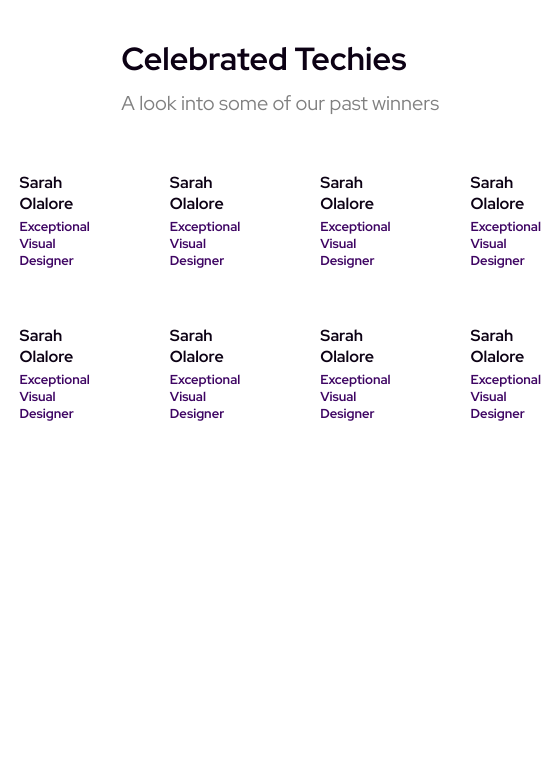
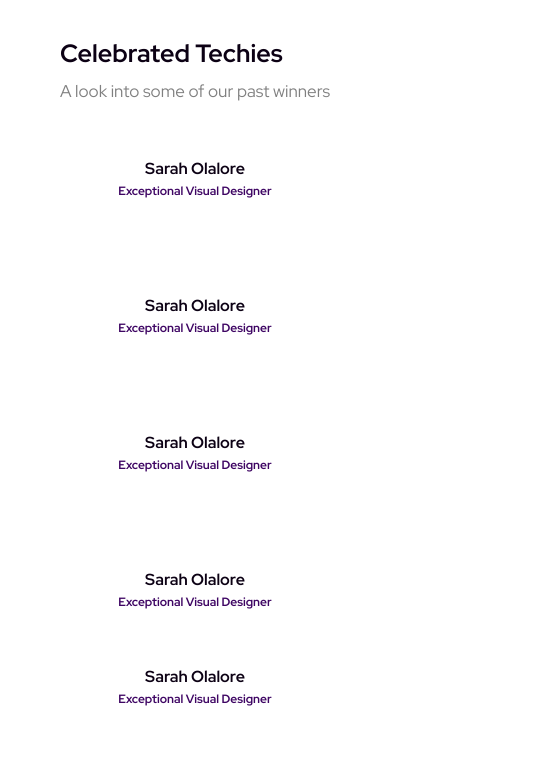
Before and after one commit to gift56/Connection_Award, a plain HTML site: page pages/techies.html in a window 390 px wide. Shown: the part 84-844 px from the top of the page, 541 px wide, since content can reach past the window. Drawn offline with Linux system fonts and the light colour scheme.

Commit message:
done with techies

```diff
--- a/pages/techies.html
+++ b/pages/techies.html
@@ -103,6 +103,7 @@
             </div>
         </div>
     </main>
+    <script src="/styles/js/main.js"></script>
 </body>
 
 </html>
--- a/styles/style.scss
+++ b/styles/style.scss
@@ -1081,11 +1081,17 @@
             font-size: 32px;
             font-weight: 600;
             margin-bottom: 10px;
+            @media screen and (max-width: 500px) {
+                font-size: 25px;
+            }
         }
         p {
             color: $titlePage;
             font-size: 20px;
             font-weight: 300;
+            @media screen and (max-width: 500px) {
+                font-size: 17px;
+            }
         }
     }
     .celebrityItems {
@@ -1093,6 +1099,12 @@
         gap: 5rem;
         grid-template-columns: auto auto auto auto;
         margin-bottom: 40px;
+        @media screen and (max-width: 998px) {
+            grid-template-columns: auto auto;
+        }
+        @media screen and (max-width: 500px) {
+            grid-template-columns: auto;
+        }
         .celebrityItem {
             display: flex;
             align-items: center;
@@ -1104,13 +1116,19 @@
             }
             h4 {
                 color: $colortext;
-                font-size: 16px;
+                font-size: 18px;
                 font-weight: 600;
+                @media screen and (max-width: 1110px) {
+                    font-size: 16px;
+                }
             }
             p {
                 color: $loginColor;
-                font-size: 13px;
+                font-size: 14px;
                 font-weight: 600;
+                @media screen and (max-width: 1110px) {
+                    font-size: 12px;
+                }
             }
         }
     }
```
Also changed, not shown: pages/img/facebook.png (added), pages/img/germiny.png (added), pages/img/instagram.png (added), pages/img/linkedin.png (added), pages/img/nigerian.png (added), pages/img/twitter.png (added), styles/style.css, 1 other file.
